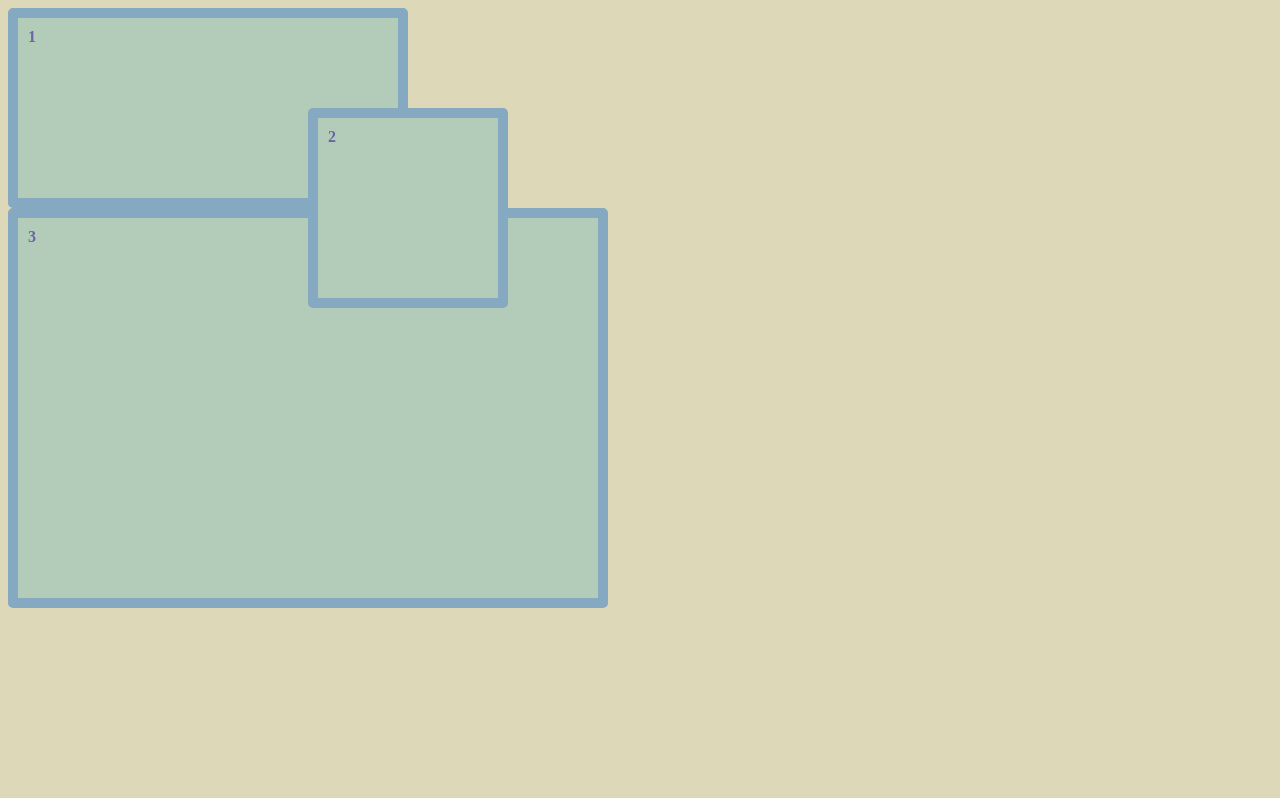
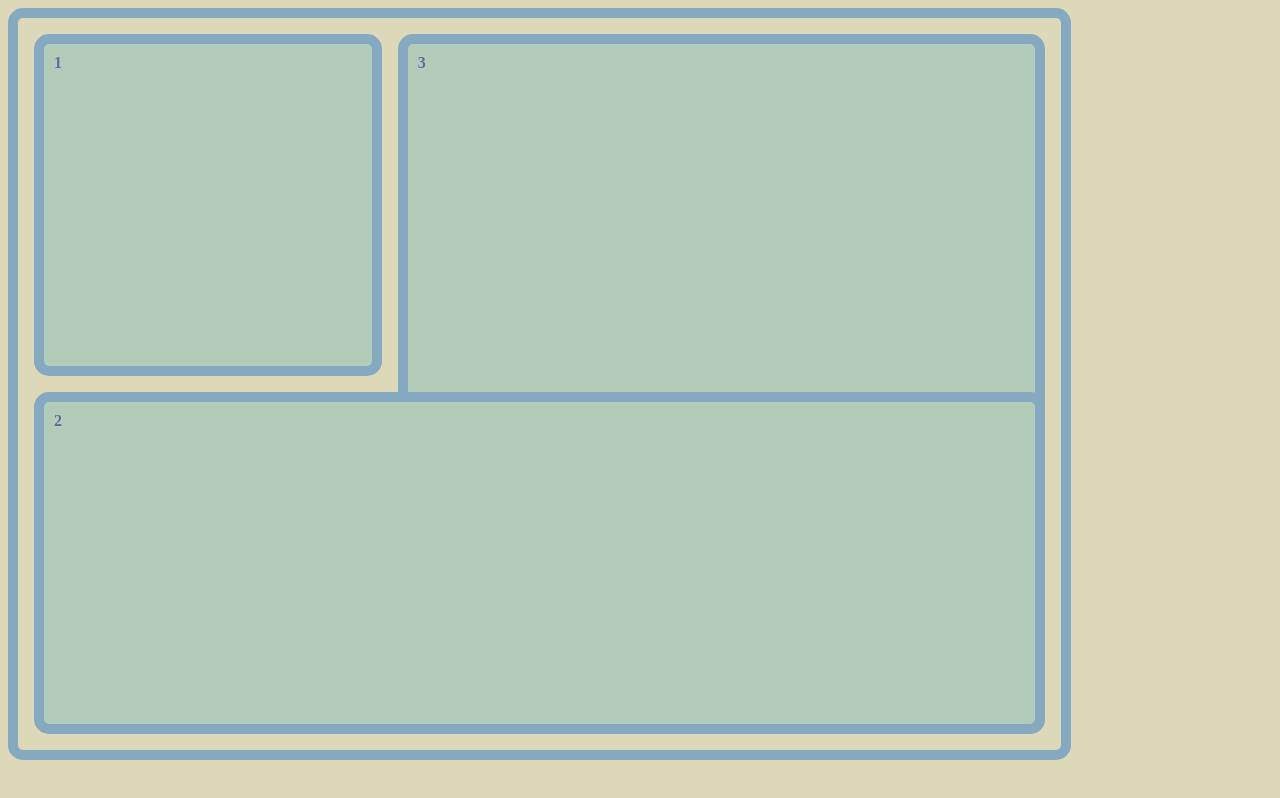
Before and after one commit to TimothyRedPanda/Grid, a plain HTML site: page index.html in a window 1280 px wide. Drawn offline with Linux system fonts and the light colour scheme.

Commit message:
Grid Practice

```diff
--- a/styles.css
+++ b/styles.css
@@ -13,41 +13,41 @@
 body{
     background-color: var(--clr-BG);
     font-family: 'FuzzyBubbles-Bold';
-}
-
-.container{
-    display: grid;
-    width: 600px;
-    height: 600px;
-    grid-template-columns: 100px 100px 100px 100px 100px 100px;
-    grid-template-rows: 100px 100px 100px 100px 100px 100px;
-    /* border: 10px solid var(--clr-item-borders); */
-    /* border-radius: 5px; */
-    font-family: 'FuzzyBubbles-Bold';
     font-weight: 700;
     color: var(--clr-font);
 }
 
 .item{
     border: 10px solid var(--clr-item-borders);
-    border-radius: 5px;
+    border-radius: 15px;
     padding: 10px;
     background-color: var(--clr-item);
 }
 
-.item-1{
-grid-row: 1/3;
-grid-column: 1/5;
+.container{
+    grid-auto-flow: row;
+    padding: 1rem;
+    display: grid;
+    width: 80%;
+    height: 700px;
+    border: 10px solid var(--clr-item-borders);
+    border-radius: 15px;
+    grid-template-columns: repeat(auto-fit,6, 100px);
+    grid-template-rows: repeat(auto-fit,4, 100px);
+    /* align-items: start; */
+    /* justify-content: space-evenly; */
+    grid-gap: 1rem;
 }
 
-.item-2{
-/* grid-row: span 2; */
-/* grid-column: span 2; */
-
-grid-area: 2/4/4/6;
-z-index: 1;
+.item-3 {
+    grid-area: 1/3/5/7;
 }
 
-.item-3{
-grid-area: 3/1/-1/-1;
+.item-1 {
+    grid-area: 1/1/3/3;
 }
+
+.item-2 {
+    z-index: 1;
+    grid-area: 3/1/5/7;
+}
```
Also changed, not shown: 1 other file.
